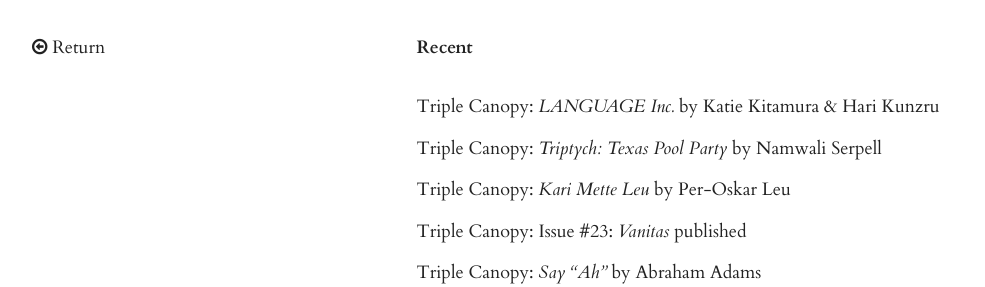
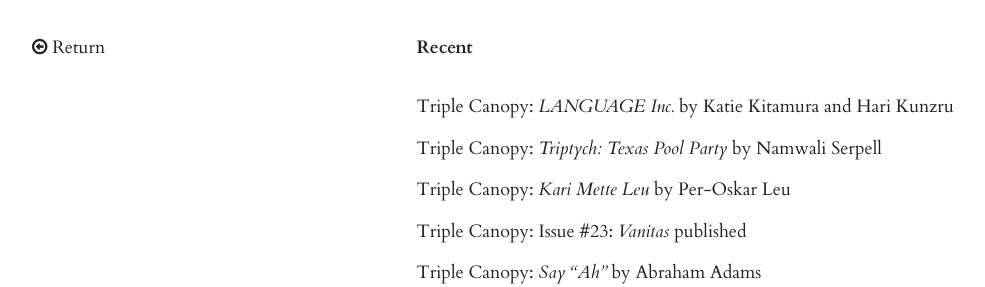
Before and after one commit to calebwaldorf/site, a Jekyll site: the page built from _posts/feed/2016-02-15-projects-feed.md, in a window 1280 px wide and 900 px high. Shown: the top 287 px of the window, without its empty margins (6-991 px from the left). Built offline with Jekyll 4.4.1, drawn with Linux system fonts in a browser that asks for light colours; nearby versions of some CDN libraries.

```diff
--- a/_posts/feed/2016-02-15-projects-feed.md
+++ b/_posts/feed/2016-02-15-projects-feed.md
@@ -3,7 +3,7 @@ layout: post
 title: Recent
 category: feed
 ---
-*   Triple Canopy: [*LANGUAGE Inc.* by Katie Kitamura & Hari Kunzru](https://www.canopycanopycanopy.com/contents/language-inc)
+*   Triple Canopy: [*LANGUAGE Inc.* by Katie Kitamura and Hari Kunzru](https://www.canopycanopycanopy.com/contents/language-inc)
 *   Triple Canopy: [*Triptych: Texas Pool Party* by Namwali Serpell](https://www.canopycanopycanopy.com/contents/triptych-texas-pool-party/#title-page)
 *   Triple Canopy: [*Kari Mette Leu* by Per-Oskar Leu](https://www.canopycanopycanopy.com/contents/kari-mette-leu)
 *   Triple Canopy: [Issue #23: *Vanitas* published](https://www.canopycanopycanopy.com/contents/a-note-on-vanitas)
```
